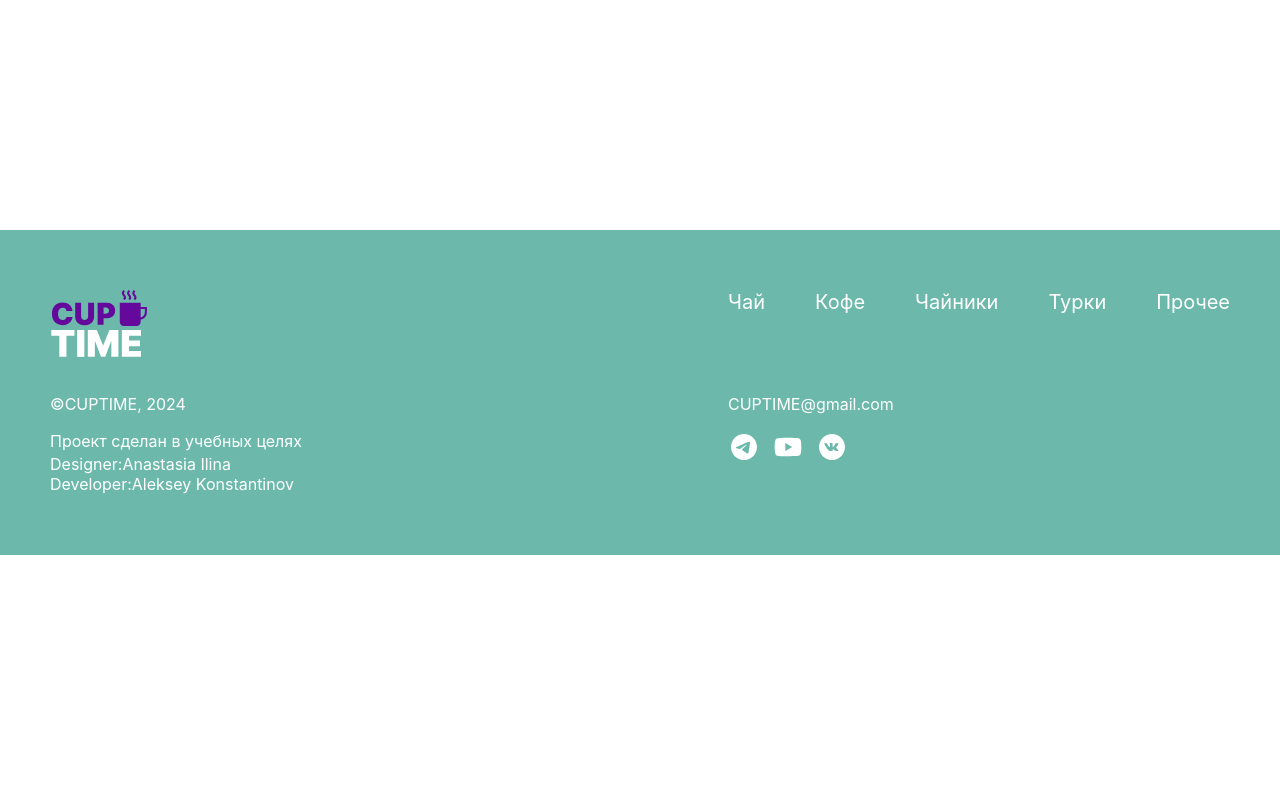
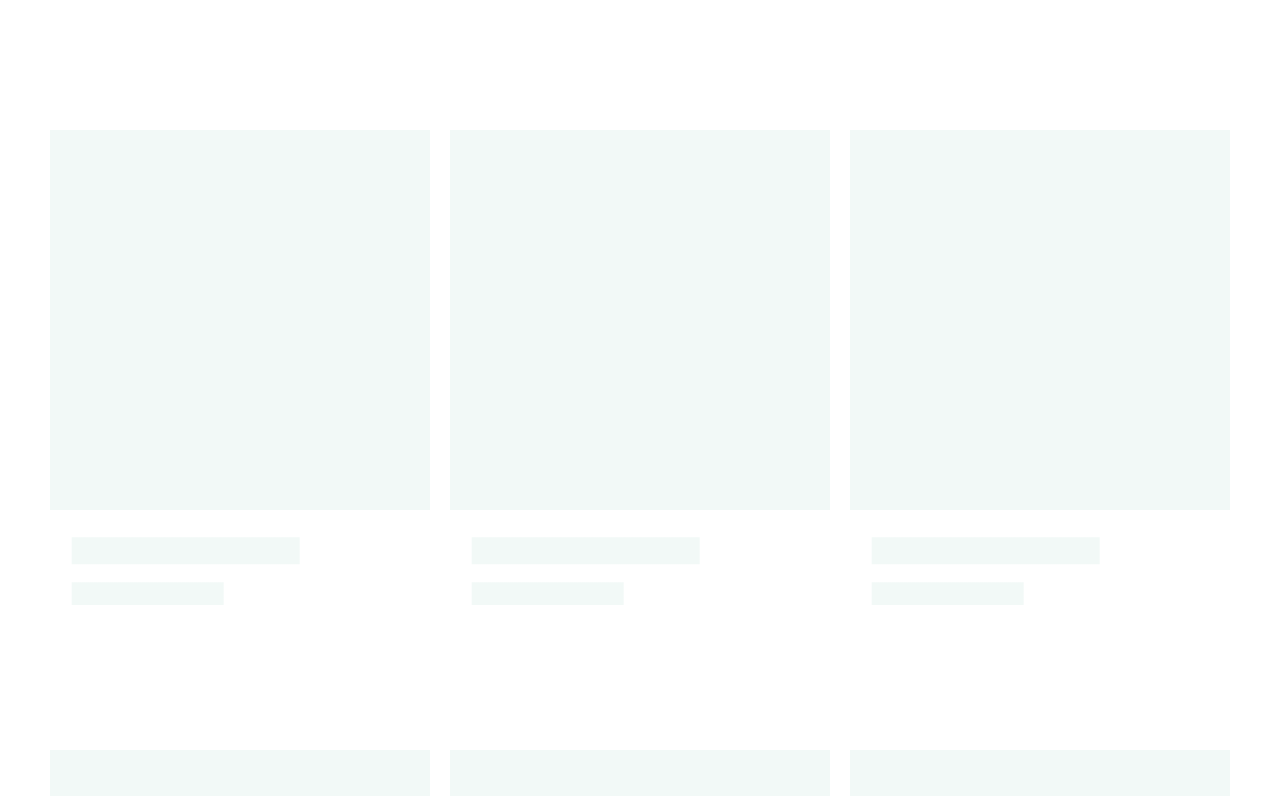
Before and after one commit to AlexeyKonstantinov78/cup-time-react, a React (Vite) app: page /products in a window 1280 px wide. Shown: the part 604-1400 px from the top of the page. Before the commit the page ends 1159 px from the top, so only its background shows below. Built offline with nearby package versions, Linux system fonts and the light colour scheme; a web font is replaced by a local one.

Commit message:
feat add loader products

```diff
--- a/package.json
+++ b/package.json
@@ -12,6 +12,7 @@
   "dependencies": {
     "normalize.css": "^8.0.1",
     "react": "^18.3.1",
+    "react-content-loader": "^7.0.2",
     "react-dom": "^18.3.1",
     "react-modal": "^3.16.1",
     "react-router-dom": "^6.26.0"
--- a/src/modules/Products/Products.jsx
+++ b/src/modules/Products/Products.jsx
@@ -4,6 +4,7 @@
 import { useProducts } from '../context/ProductContext';
 import { useSearchParams } from 'react-router-dom';
 import { categoryTitles } from '../../const';
+import { SkeletonLoader } from '../SkeletonLoader/SkeletonLoader';
 
 export const Products = () => {
   const scrollRef = useRef(null);
@@ -22,10 +23,7 @@
   }, [category, setCategory]);
 
   useEffect(() => {
-
     scrollRef.current.scrollIntoView({ behavior: 'smooth' });
-
-
   }, [products]);
 
   return (
@@ -33,8 +31,9 @@
       <div className="container products__container">
         <h2 className="products__title">{title}</h2>
         <ul className="products__list">
-          {
-            products.map(product => <Product key={product.id} {...product} />)
+          {products.length ?
+            (products.map(product => <Product key={product.id} {...product} />)) :
+            (<SkeletonLoader />)
           }
         </ul>
       </div>
--- /dev/null
+++ b/src/modules/SkeletonLoader/SkeletonLoader.css
@@ -0,0 +1,4 @@
+.skeleton-wrapper {
+  width: 100%;
+  height: 600px;
+}
--- /dev/null
+++ b/src/modules/SkeletonLoader/SkeletonLoader.jsx
@@ -0,0 +1,23 @@
+import ContentLoader from 'react-content-loader';
+import './SkeletonLoader.css';
+
+export const SkeletonLoader = ({ count = 6 }) => {
+  return (
+    <>
+      {Array(count).fill().map((_, index) => (
+        <div key={index} className='skeleton-wrapper'>
+          <ContentLoader
+            speed={2}
+            viewBox='0 0 420 600'
+            backgroundColor='#f2f9f7'
+            foregroundColor='#6cb9ab'
+          >
+            <rect x="0" y="0" width="100%" height="70%" />
+            <rect x="24" y="calc(70% + 30px)" width="60%" height="30px" />
+            <rect x="24" y="calc(70% + 80px)" width="40%" height="25px" />
+          </ContentLoader>
+        </div>
+      ))}
+    </>
+  )
+}
```
Also changed, not shown: 1 other file (tests, documents, lock files or other folders).
